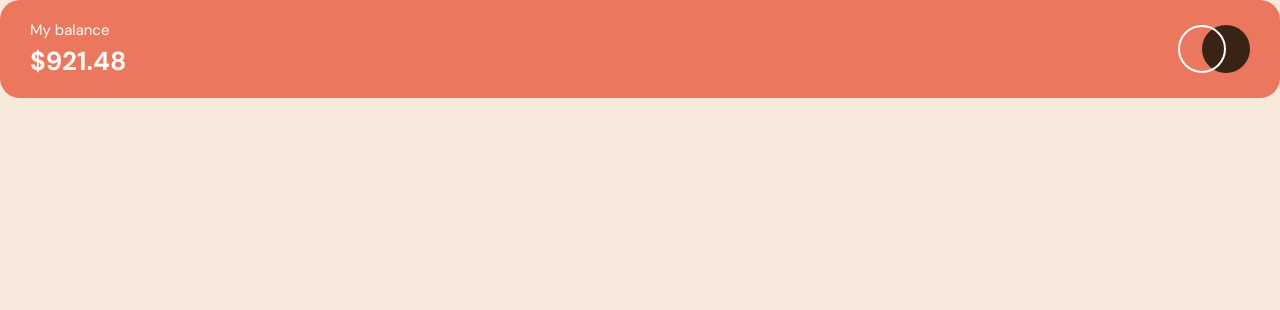
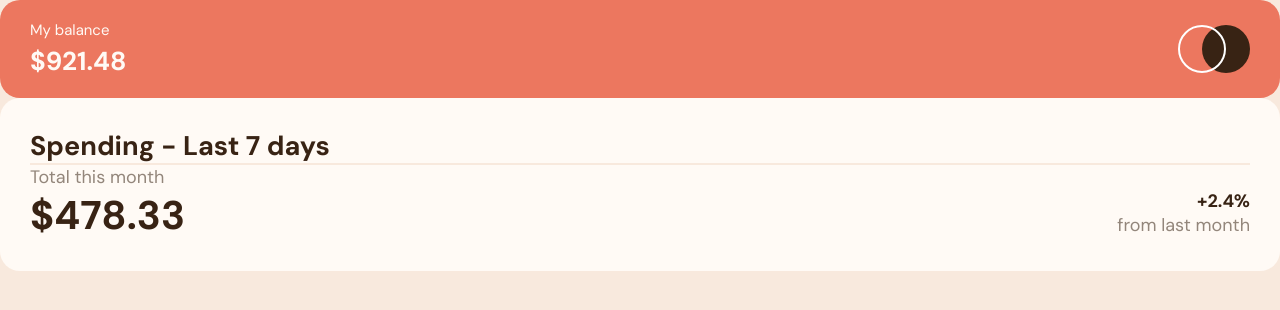
Before and after one commit to Gedridze/expenses-chart-component, a Vue app: page / in a window 1280 px wide. Shown: the top 310 px of the page. Built offline with nearby package versions, Linux system fonts and the light colour scheme.

Commit message:
add content footer

```diff
--- a/src/App.vue
+++ b/src/App.vue
@@ -1,9 +1,62 @@
 <script setup lang="ts">
-import BalanceWidget from './components/BalanceWidget.vue';
-
+import BalanceWidget from './components/BalanceWidget.vue'
 </script>
 <template>
-  <div>
-    <BalanceWidget />
+  <BalanceWidget />
+  <div class="main-container rounded">
+    <h2>Spending - Last 7 days</h2>
+    <div class="divider"></div>
+    <div class="footer">
+      <div class="footer-content">
+        <h5>Total this month</h5>
+        <div class="content">
+          <p>$478.33</p>
+          <div class="extra-content">
+            <p>+2.4%</p>
+            <p>from last month</p>
+          </div>
+        </div>
+      </div>
+    </div>
   </div>
 </template>
+
+<style lang="scss" scoped>
+@import '@/main.scss';
+.main-container {
+  padding: 3rem;
+  background-color: $very-pale-orange;
+}
+h2 {
+  color: $dark-brown;
+}
+.footer-content {
+  h5 {
+    color: $medium-brown;
+    font-weight: normal;
+    font-size: 1.8rem;
+  }
+  .content {
+    display: flex;
+    justify-content: space-between;
+    & > p {
+      color: $dark-brown;
+      font-size: 4rem;
+      font-weight: bold;
+    }
+    .extra-content {
+      text-align: right;
+      p:first-child {
+        color: $dark-brown;
+        font-weight: bold;
+      }
+      p:last-child {
+        color: $medium-brown
+      }
+    }
+  }
+}
+.divider {
+  border: 1px solid $cream;
+}
+</style>
--- a/src/components/BalanceWidget.vue
+++ b/src/components/BalanceWidget.vue
@@ -1,5 +1,5 @@
 <template>
-  <div class="container">
+  <div class="container rounded">
     <div class="content">
       <h5>My balance</h5>
       <p>$921.48</p>
@@ -12,7 +12,6 @@
 .container {
   display: flex;
   padding: 2rem 3rem;
-  border-radius: 2rem;
   background-color: $soft-red;
   justify-content: space-between;
   .content {
--- a/src/main.scss
+++ b/src/main.scss
@@ -20,3 +20,7 @@ body {
   background-color: $cream;
   font-size: 1.8rem;
 }
+
+.rounded {
+  border-radius: 2rem;
+}
```
Also changed, not shown: src/data.json (added, +30 -0 lines), src/components/BarChart.vue (added).
